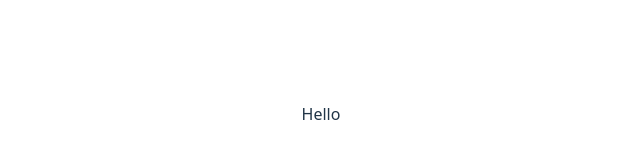
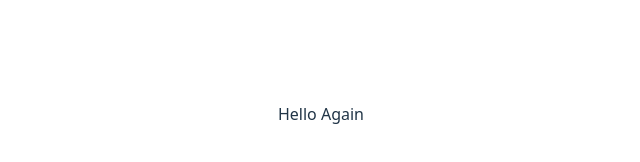
Before and after one commit to Drake0321/react-query-learn, a React (Vite) app: page / in a window 1280 px wide. Shown: the part 286-448 px from the top of the page, without its empty margins (319-959 px from the left). Built offline with nearby package versions, Linux system fonts and the light colour scheme.

Commit message:
Testing Again

```diff
--- a/src/App.jsx
+++ b/src/App.jsx
@@ -4,7 +4,7 @@ function App() {
 
   return (
     <>
-      Hello
+      Hello Again
     </>
   )
 }
```
